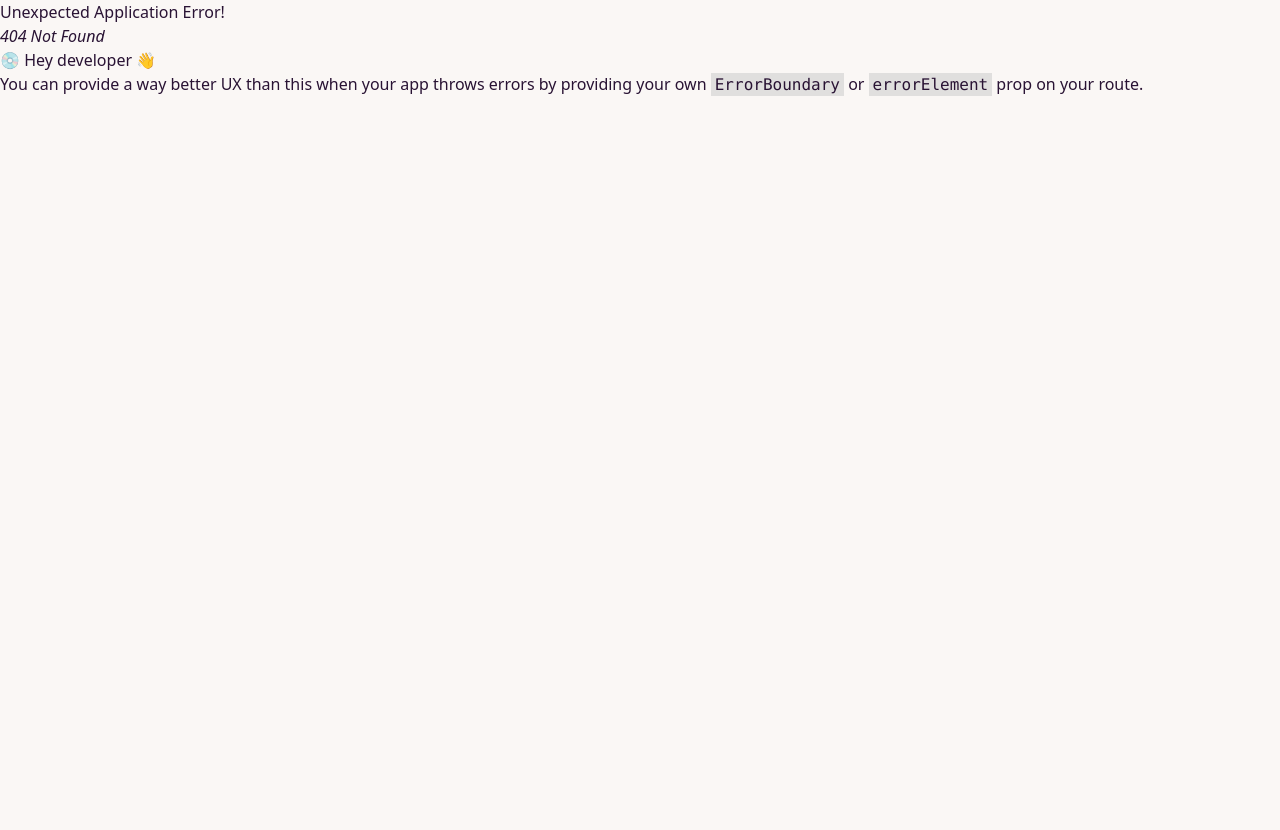
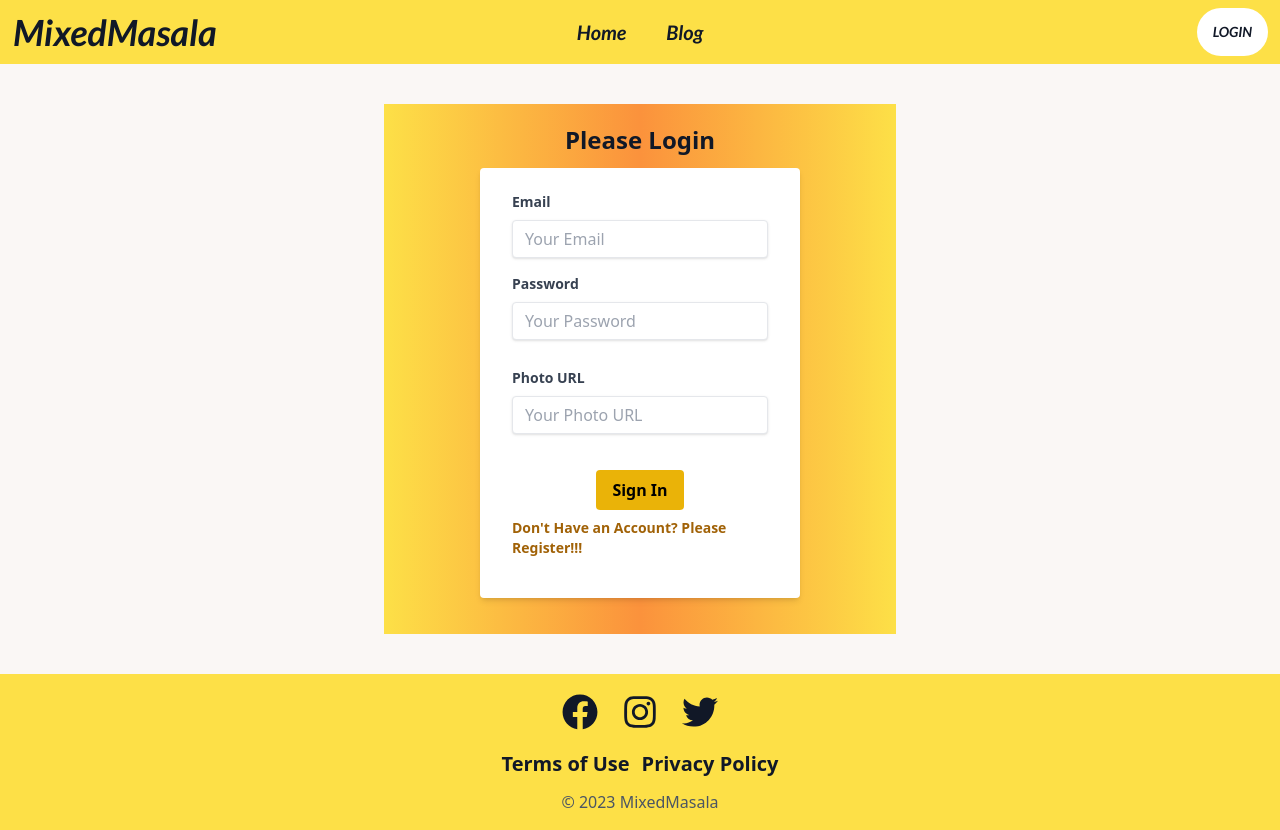
Before and after one commit to KKD98/mixed-masala-client, a React (Vite) app: page /login in a window 1280 px wide. Before the commit this address had no page. Before the commit the page ends 800 px from the top, so only its background shows below. Built offline with nearby package versions, Linux system fonts and the light colour scheme.

Commit message:
Login page design done

```diff
--- a/src/components/Header/Header.jsx
+++ b/src/components/Header/Header.jsx
@@ -1,5 +1,5 @@
 import React from 'react';
-import { NavLink } from 'react-router-dom';
+import { Link, NavLink } from 'react-router-dom';
 import './Header.css'
 
 const Header = () => {
@@ -24,7 +24,7 @@ const Header = () => {
                     </ul>
                 </div>
                 <div className="navbar-end">
-                    <a className="btn  bg-white text-gray-900 border-none hover:bg-yellow-600">Login</a>
+                    <Link to="/login" className="btn  bg-white text-gray-900 border-none hover:bg-yellow-600">Login</Link>
                 </div>
             </div>
         </div>
--- /dev/null
+++ b/src/components/Login/Login.jsx
@@ -0,0 +1,45 @@
+import React from 'react';
+import { Link } from 'react-router-dom';
+
+const Login = () => {
+    return (
+        <div className=' my-5 py-5'>
+        <div className='bg-gradient-to-r from-yellow-300 via-orange-400 to-yellow-300 w-[40%] py-5 mx-auto'>
+        <p className='text-center text-2xl text-gray-900 font-semibold mb-3'>Please Login</p>
+            <div className=' flex justify-center'>
+                <div className="w-full max-w-xs ">
+                    <form className="bg-white shadow-md rounded px-8 pt-6 pb-8 mb-4">
+                        <div className="mb-4">
+                            <label className="block text-gray-700 text-sm font-bold mb-2" for="email">
+                                Email
+                            </label>
+                            <input className="shadow appearance-none border rounded w-full py-2 px-3 text-gray-700 leading-tight focus:outline-none focus:shadow-outline" id="email" type="email" name='email' placeholder="Your Email"/>
+                        </div>
+                        <div className="mb-4">
+                            <label className="block text-gray-700 text-sm font-bold mb-2" for="password">
+                                Password
+                            </label>
+                            <input className="shadow appearance-none border rounded w-full py-2 px-3 text-gray-700 mb-3 leading-tight focus:outline-none focus:shadow-outline" id="password" type="password" name='password' placeholder="Your Password"/>
+                        </div>
+                        <div className="mb-6">
+                            <label className="block text-gray-700 text-sm font-bold mb-2" for="photo">
+                                Photo URL
+                            </label>
+                            <input className="shadow appearance-none border rounded w-full py-2 px-3 text-gray-700 mb-3 leading-tight focus:outline-none focus:shadow-outline" id="photo" type="text" name='photo' placeholder="Your Photo URL"/>
+                        </div>
+                        <div className="flex flex-col items-center justify-between">
+                            <button className="bg-yellow-500 hover:bg-yellow-700 text-black font-bold py-2 px-4 rounded focus:outline-none focus:shadow-outline" type="button">
+                                Sign In
+                            </button>
+                            <Link className="my-2 inline-block align-baseline font-bold text-sm text-yellow-700 hover:text-yellow-900">
+                                Don't Have an Account? Please Register!!!</Link>
+                        </div>
+                    </form>
+                </div>
+            </div>
+            </div>
+        </div>
+    );
+};
+
+export default Login;
--- /dev/null
+++ b/src/components/Register/Register.jsx
@@ -0,0 +1,11 @@
+import React from 'react';
+
+const Register = () => {
+    return (
+        <div>
+
+        </div>
+    );
+};
+
+export default Register;
--- a/src/main.jsx
+++ b/src/main.jsx
@@ -9,6 +9,7 @@ import HomePage from './components/HomePage/HomePage';
 import Blogs from './components/Blogs/Blogs';
 import HomeBody from './components/HomeBody/HomeBody';
 import ViewAllRecipes from './components/ViewAllRecipes/ViewAllRecipes';
+import Login from './components/Login/Login';
 
 const router = createBrowserRouter([
   {
@@ -26,6 +27,10 @@ const router = createBrowserRouter([
     {
       path: "viewrecipes/:id",
       element: <ViewAllRecipes></ViewAllRecipes>
+    },
+    {
+      path: "login",
+      element: <Login></Login>
     }
   ]
   },
```
